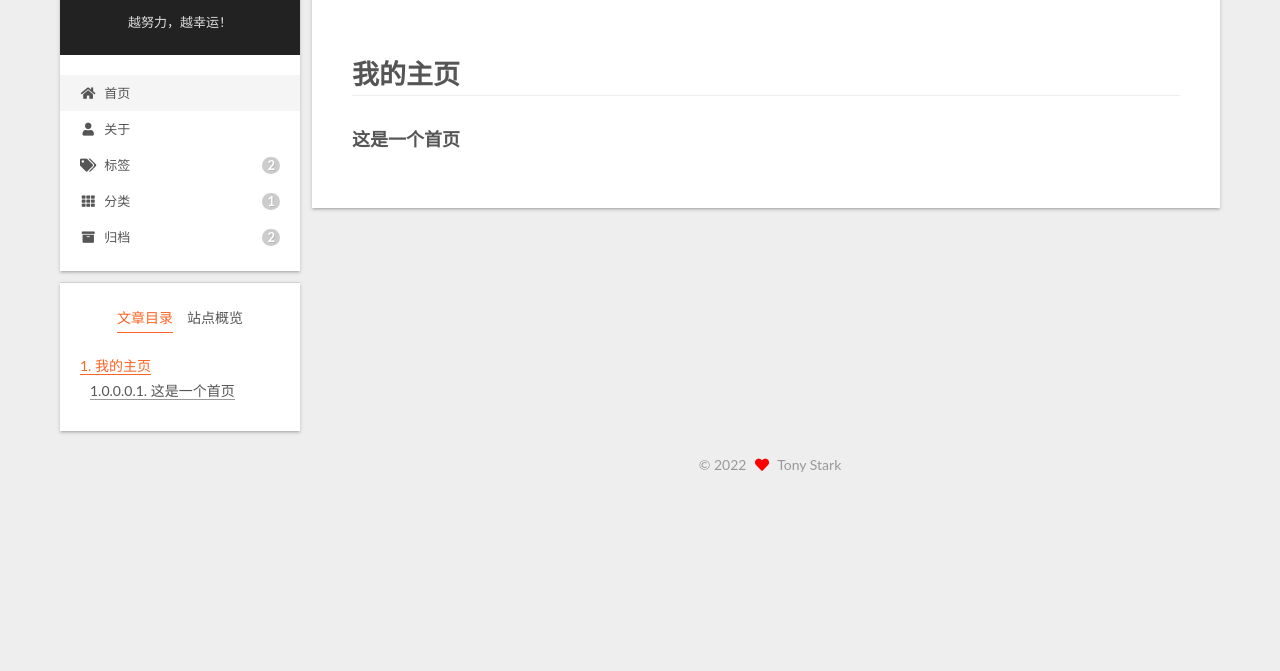
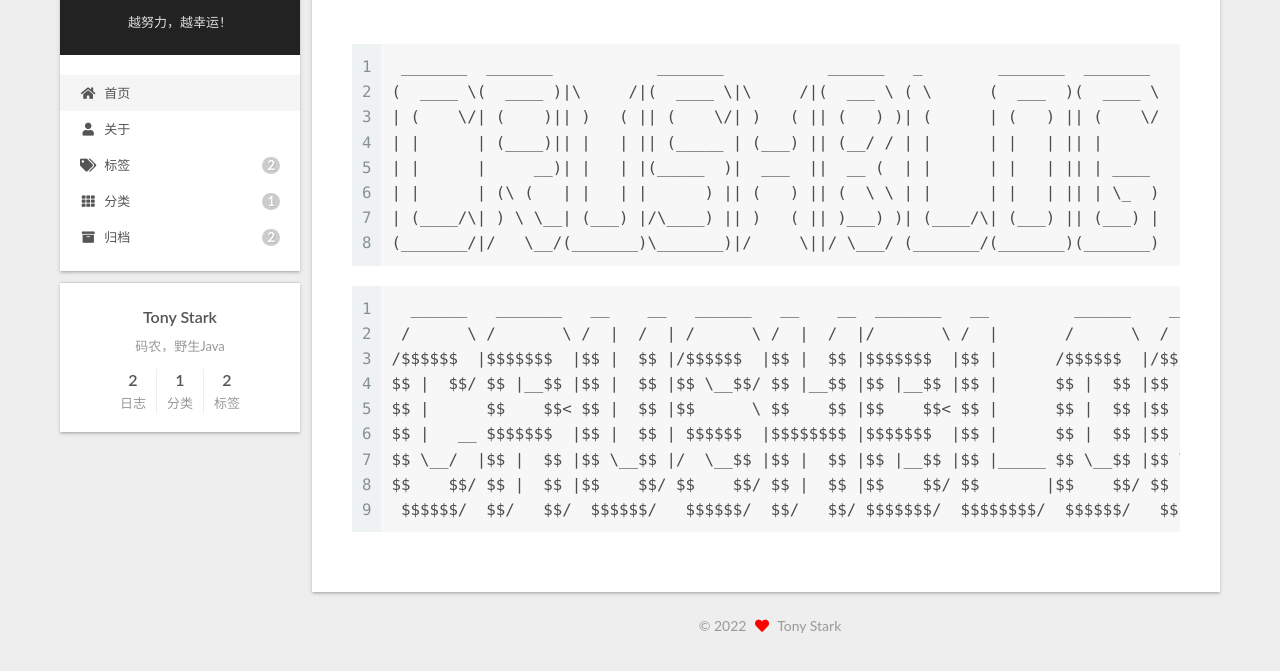
Before and after one commit to Crush0321/Crush0321.github.io, a plain HTML site: page index.html in a window 1280 px wide. Shown: the part 59-730 px from the top of the page. Drawn offline with Linux system fonts and the light colour scheme.

Commit message:
Site updated: 2022-06-09 11:56:23

```diff
--- a/css/main.css
+++ b/css/main.css
@@ -1168,7 +1168,7 @@ pre .javascript .function {
 }
 .links-of-author a::before,
 .links-of-author span.exturl::before {
-  background: #baffff;
+  background: #ffdb49;
   border-radius: 50%;
   content: ' ';
   display: inline-block;
--- a/index.html
+++ b/index.html
@@ -20,15 +20,15 @@
     var CONFIG = {"hostname":"example.com","root":"/","scheme":"Gemini","version":"7.8.0","exturl":false,"sidebar":{"position":"left","display":"post","padding":18,"offset":12,"onmobile":false},"copycode":{"enable":false,"show_result":false,"style":null},"back2top":{"enable":true,"sidebar":false,"scrollpercent":true},"bookmark":{"enable":false,"color":"#222","save":"auto"},"fancybox":false,"mediumzoom":false,"lazyload":false,"pangu":false,"comments":{"style":"tabs","active":null,"storage":true,"lazyload":false,"nav":null},"algolia":{"hits":{"per_page":10},"labels":{"input_placeholder":"Search for Posts","hits_empty":"We didn't find any results for the search: ${query}","hits_stats":"${hits} results found in ${time} ms"}},"localsearch":{"enable":false,"trigger":"auto","top_n_per_article":1,"unescape":false,"preload":false},"motion":{"enable":true,"async":false,"transition":{"post_block":"fadeIn","post_header":"slideDownIn","post_body":"slideDownIn","coll_header":"slideLeftIn","sidebar":"slideUpIn"}}};
   </script>
 
-  <meta name="description" content="我的主页这是一个首页">
+  <meta name="description" content="12345678 _______  _______           _______           ______   _        _______  _______ (  ____ \(  ____ )|\     &#x2F;|(  ____ \|\     &#x2F;|(  ___ \ ( \      (  ___  )(  ____ \| (    \&#x2F;| (    )|| )   ( || (">
 <meta property="og:type" content="website">
 <meta property="og:title" content="Crush&#39;s Blog">
 <meta property="og:url" content="http://example.com/index.html">
 <meta property="og:site_name" content="Crush&#39;s Blog">
-<meta property="og:description" content="我的主页这是一个首页">
+<meta property="og:description" content="12345678 _______  _______           _______           ______   _        _______  _______ (  ____ \(  ____ )|\     &#x2F;|(  ____ \|\     &#x2F;|(  ___ \ ( \      (  ___  )(  ____ \| (    \&#x2F;| (    )|| )   ( || (">
 <meta property="og:locale" content="zh_CN">
-<meta property="article:published_time" content="2022-06-08T08:03:17.106Z">
-<meta property="article:modified_time" content="2022-06-08T08:03:17.106Z">
+<meta property="article:published_time" content="2022-06-09T03:55:51.915Z">
+<meta property="article:modified_time" content="2022-06-09T03:55:51.915Z">
 <meta property="article:author" content="Tony Stark">
 <meta name="twitter:card" content="summary">
 
@@ -185,7 +185,9 @@
 
 
       <div class="post-body">
-          <h1 id="我的主页"><a href="#我的主页" class="headerlink" title="我的主页"></a>我的主页</h1><h5 id="这是一个首页"><a href="#这是一个首页" class="headerlink" title="这是一个首页"></a>这是一个首页</h5>
+          <figure class="highlight xml"><table><tr><td class="gutter"><pre><span class="line">1</span><br><span class="line">2</span><br><span class="line">3</span><br><span class="line">4</span><br><span class="line">5</span><br><span class="line">6</span><br><span class="line">7</span><br><span class="line">8</span><br></pre></td><td class="code"><pre><span class="line"> _______  _______           _______           ______   _        _______  _______ </span><br><span class="line">(  ____ \(  ____ )|\     /|(  ____ \|\     /|(  ___ \ ( \      (  ___  )(  ____ \</span><br><span class="line">| (    \/| (    )|| )   ( || (    \/| )   ( || (   ) )| (      | (   ) || (    \/</span><br><span class="line">| |      | (____)|| |   | || (_____ | (___) || (__/ / | |      | |   | || |      </span><br><span class="line">| |      |     __)| |   | |(_____  )|  ___  ||  __ (  | |      | |   | || | ____ </span><br><span class="line">| |      | (\ (   | |   | |      ) || (   ) || (  \ \ | |      | |   | || | \_  )</span><br><span class="line">| (____/\| ) \ \__| (___) |/\____) || )   ( || )___) )| (____/\| (___) || (___) |</span><br><span class="line">(_______/|/   \__/(_______)\_______)|/     \||/ \___/ (_______/(_______)(_______)</span><br></pre></td></tr></table></figure>
+
+<figure class="highlight xml"><table><tr><td class="gutter"><pre><span class="line">1</span><br><span class="line">2</span><br><span class="line">3</span><br><span class="line">4</span><br><span class="line">5</span><br><span class="line">6</span><br><span class="line">7</span><br><span class="line">8</span><br><span class="line">9</span><br></pre></td><td class="code"><pre><span class="line">  ______   _______   __    __   ______   __    __  _______   __         ______    ______  </span><br><span class="line"> /      \ /       \ /  |  /  | /      \ /  |  /  |/       \ /  |       /      \  /      \ </span><br><span class="line">/$$$$$$  |$$$$$$$  |$$ |  $$ |/$$$$$$  |$$ |  $$ |$$$$$$$  |$$ |      /$$$$$$  |/$$$$$$  |</span><br><span class="line">$$ |  $$/ $$ |__$$ |$$ |  $$ |$$ \__$$/ $$ |__$$ |$$ |__$$ |$$ |      $$ |  $$ |$$ | _$$/ </span><br><span class="line">$$ |      $$    $$&lt; $$ |  $$ |$$      \ $$    $$ |$$    $$&lt; $$ |      $$ |  $$ |$$ |/    |</span><br><span class="line">$$ |   __ $$$$$$$  |$$ |  $$ | $$$$$$  |$$$$$$$$ |$$$$$$$  |$$ |      $$ |  $$ |$$ |$$$$ |</span><br><span class="line">$$ \__/  |$$ |  $$ |$$ \__$$ |/  \__$$ |$$ |  $$ |$$ |__$$ |$$ |_____ $$ \__$$ |$$ \__$$ |</span><br><span class="line">$$    $$/ $$ |  $$ |$$    $$/ $$    $$/ $$ |  $$ |$$    $$/ $$       |$$    $$/ $$    $$/ </span><br><span class="line"> $$$$$$/  $$/   $$/  $$$$$$/   $$$$$$/  $$/   $$/ $$$$$$$/  $$$$$$$$/  $$$$$$/   $$$$$$/  </span><br></pre></td></tr></table></figure>
       </div>
 
 
@@ -246,7 +248,6 @@
 
       <!--noindex-->
       <div class="post-toc-wrap sidebar-panel">
-          <div class="post-toc motion-element"><ol class="nav"><li class="nav-item nav-level-1"><a class="nav-link" href="#%E6%88%91%E7%9A%84%E4%B8%BB%E9%A1%B5"><span class="nav-number">1.</span> <span class="nav-text">我的主页</span></a><ol class="nav-child"><li class="nav-item nav-level-5"><a class="nav-link" href="#%E8%BF%99%E6%98%AF%E4%B8%80%E4%B8%AA%E9%A6%96%E9%A1%B5"><span class="nav-number">1.0.0.0.1.</span> <span class="nav-text">这是一个首页</span></a></li></ol></li></ol></li></ol></li></ol></li></ol></div>
       </div>
       <!--/noindex-->
 
```
